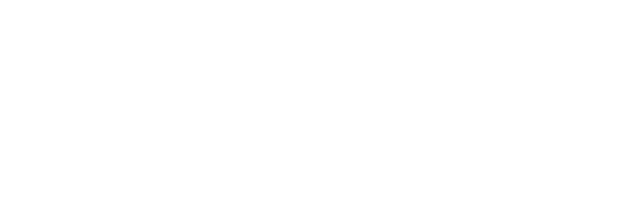
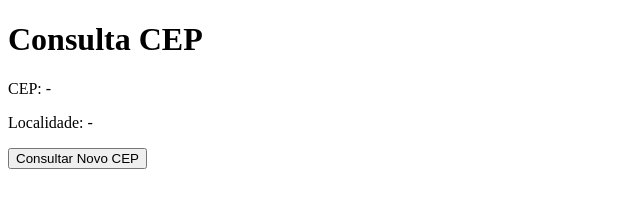
Before and after one commit to Natanael-cloud/cep-Api, a plain HTML site: page index.html in a window 1280 px wide. Shown: the whole page, without its empty margins (0-640 px from the left). Drawn offline with Linux system fonts and the light colour scheme.

Commit message:
add html final

```diff
--- a/index.html
+++ b/index.html
@@ -1,11 +1,29 @@
 <!DOCTYPE html>
 <html lang="pt-br">
+
 <head>
     <meta charset="UTF-8">
     <meta name="viewport" content="width=device-width, initial-scale=1.0">
-    <title>Document</title>
+    <title>Consulta CEP</title>
+    <link rel="stylesheet" href="assets/css/style.css">
 </head>
+
 <body>
+    <header>
+        <h1>Consulta CEP</h1>
+    </header>
 
+    <main>
+        <section>
+            <div class="cep-info">
+                <p id="cep">CEP: <span>-</span></p>
+                <p id="localidade">Localidade: <span>-</span></p>
+            </div>
+            <button id="consultar">Consultar Novo CEP</button>
+        </section>
+    </main>
+
+    <script src="assets/js/script.js"></script>
 </body>
+
 </html>
```
